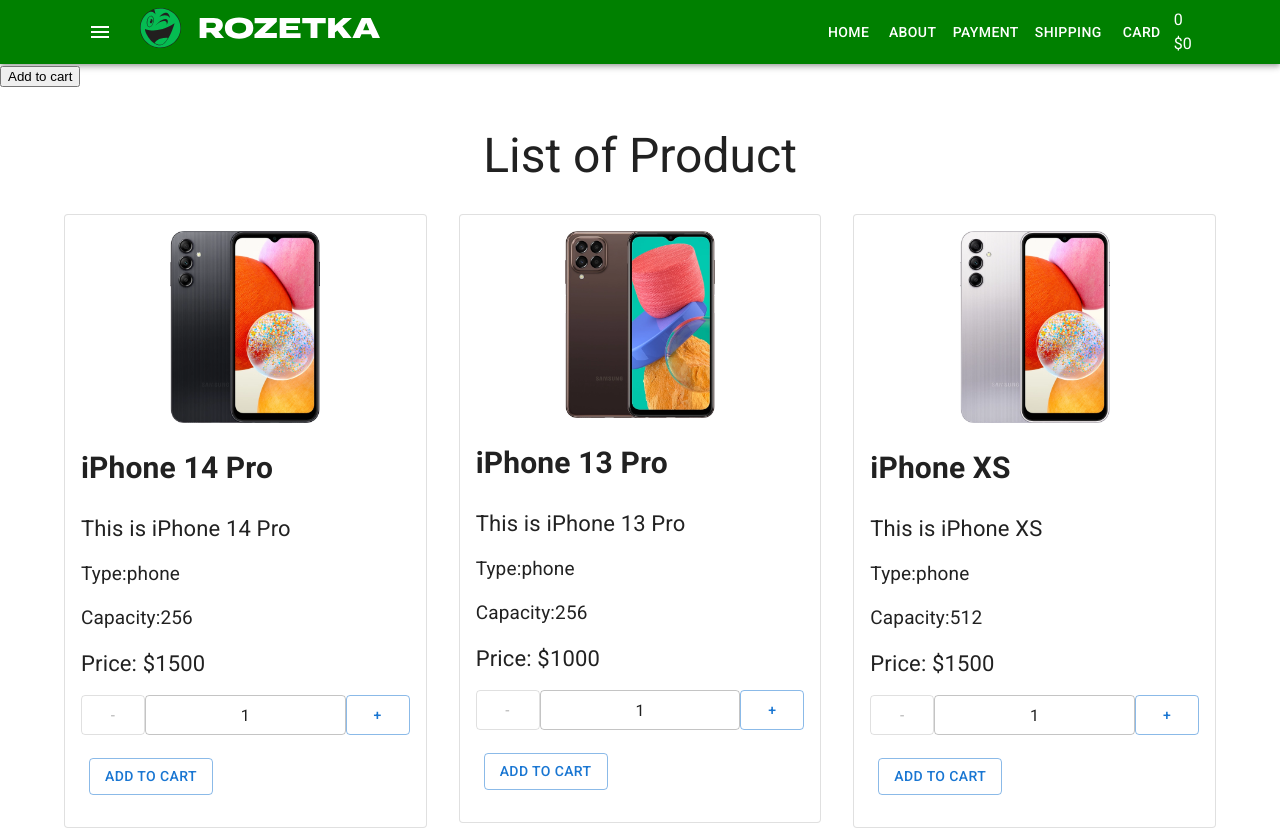
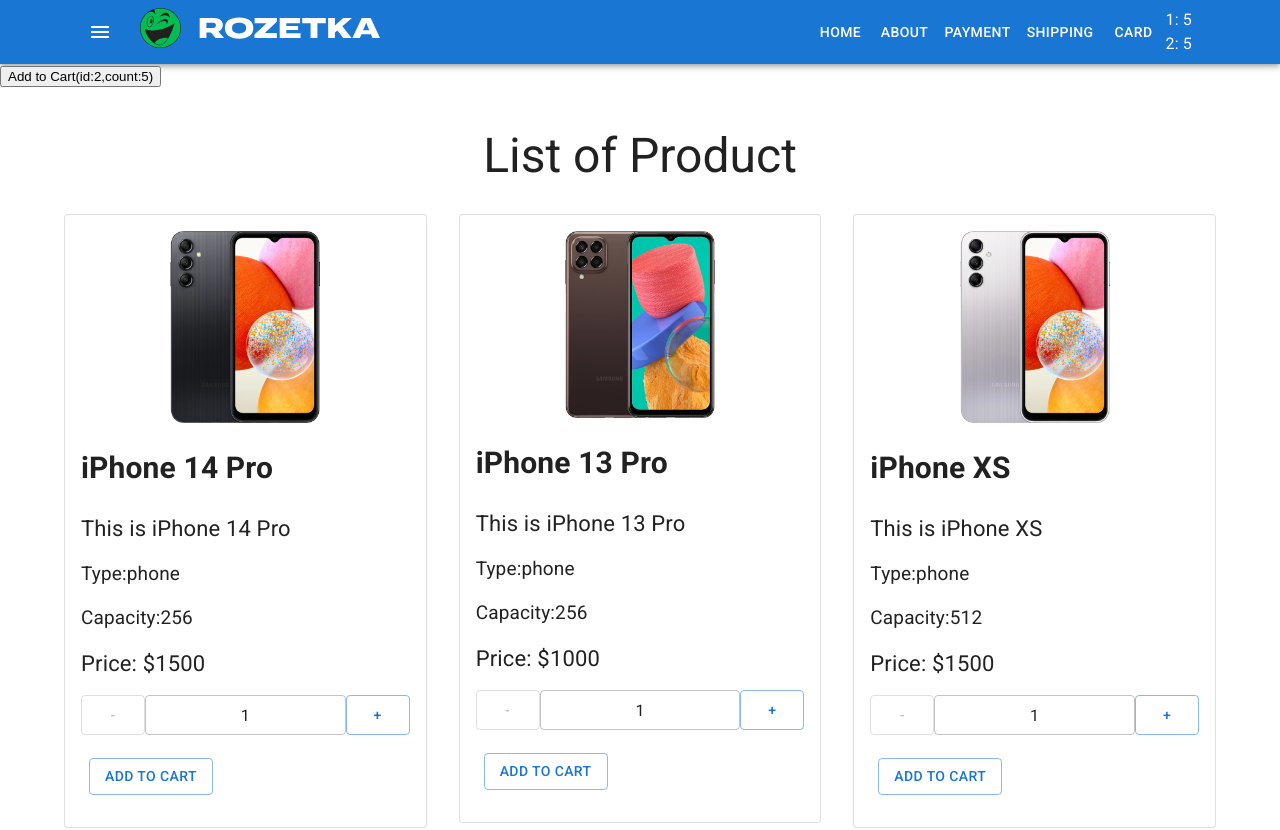
Before and after one commit to Volodymyr-VNB/react-shop, a React (Create React App) app: page / in a window 1280 px wide. Shown: the top 830 px of the page. Built offline with nearby package versions, Linux system fonts and the light colour scheme.

Commit message:
добавили в корзину товар поштуно по типу

```diff
--- a/src/Container/App/App.tsx
+++ b/src/Container/App/App.tsx
@@ -4,48 +4,28 @@
 import Main from 'Container/Main/Main'
 import { useState } from 'react'
 
-type CartData = {
-    totalCount: number
-    totalPrice: number
+type ProductsInCart = {
+    [id: number]: number
 }
 
 const App = () => {
-    const [cartData, setCartData] = useState<CartData>({
-        totalCount: 0,
-        totalPrice: 0,
+    const [productsInCart, setProductsInCart] = useState<ProductsInCart>({
+        1: 5,
+        2: 5,
     })
-    const [man, setMan] = useState(5)
-    // App => Header => CartHeader
-    // =====================
-    // App => Main => Home =>
-    // ProductList => ProductListItem
-    const addProductToCart = (count:number,price:number) => {
-        setCartData((prevState)=>({
-            totalCount: prevState.totalCount+count,
-            totalPrice:prevState.totalPrice+count*price,
-        })
-            // totalCount: cartData.totalCount + 1,
-            // totalPrice: cartData.totalPrice + 300,
-        )
-    }
+
+    const addProductToCart = (count: number, price: number) => {}
 
     return (
-        <>
         <StyledEngineProvider injectFirst>
             <CssBaseline />
-                <Header cartData={cartData} />
-                <button onClick={() => addProductToCart(5, 500)}>
-                Add to cart
-            </button>
-
+            <Header productsInCart={productsInCart} />
+            <button>Add to Cart(id:2,count:5)</button>
             <Main
             addProductToCart={addProductToCart}
             />
         </StyledEngineProvider>
-
-
-
-        </>
     )
 }
+
 export default App
--- a/src/Container/Header/Header.tsx
+++ b/src/Container/Header/Header.tsx
@@ -1,34 +1,25 @@
-import AppBar from '@mui/material/AppBar';
-
-import Toolbar from '@mui/material/Toolbar';
-import Typography from '@mui/material/Typography';
-import Button from '@mui/material/Button';
-import IconButton from '@mui/material/IconButton';
-import MenuIcon from '@mui/icons-material/Menu';
+import AppBar from '@mui/material/AppBar'
+import Toolbar from '@mui/material/Toolbar'
+import IconButton from '@mui/material/IconButton'
+import MenuIcon from '@mui/icons-material/Menu'
+import { Container } from '@mui/material'
+import Logo from 'components/Logo/Logo'
+import Menu from 'components/Menu/Menu'
 
 import './Header.scss'
-import { Container } from '@mui/material';
-import Logo from 'components/Logo/Logo';
-import Menu from 'components/Menu/Menu';
-import { groupEnd } from 'console';
-import { green } from '@mui/material/colors';
-import CardHeader from 'components/CardHeader/CardHeader';
-
-
+import CartHeader from 'components/CartHeader/CartHeader'
 
 type Props = {
-  cartData:{
-  totalCount: number
-    totalPrice: number}
+    productsInCart: {
+        [id: number]: number
+    }
 }
 
-const Header = ({cartData}: Props) => {
+const Header = ({ productsInCart }: Props) => {
     return (
-    <AppBar position="static"
-            className='fon'
-    >
-      <Container className='fon'>
-        <Toolbar>
+        <AppBar position="static" className="app-bar">
+            <Container>
+                <Toolbar className="test">
                     <IconButton
                         size="large"
                         edge="start"
@@ -36,20 +27,15 @@
                         aria-label="menu"
                         sx={{ mr: 2 }}
                     >
-
                         <MenuIcon />
                     </IconButton>
                     <Logo />
-          <Menu/>
-          <CardHeader
-          cartData={cartData}
-          />
+                    <Menu />
+                    <CartHeader productsInCart={productsInCart} />
                 </Toolbar>
             </Container>
         </AppBar>
-
-
-
     )
 }
+
 export default Header
--- a/src/Container/Main/Main.tsx
+++ b/src/Container/Main/Main.tsx
@@ -3,6 +3,7 @@
 
 type Props = {
   addProductToCart:(count:number,price:number)=>void
+
 }
 const Main = ({addProductToCart}: Props) => {
   return (
@@ -11,6 +12,7 @@
     }}
     >
        <Home
+
        addProductToCart={addProductToCart}
        />
     </Container>
--- a/src/Pages/Home/Home.tsx
+++ b/src/Pages/Home/Home.tsx
@@ -2,11 +2,13 @@
 
 type Props = {
     addProductToCart:(count:number,price:number)=>void
+    // ProductsInCart :{    [id:number]:Number }
   }
 const Home = ({addProductToCart}: Props) => {
     return (
         <>
             <ProductList
+            // ProductsInCart={ProductsInCart}
             addProductToCart={addProductToCart}
             />
         </>
--- a/src/components/CardHeader/CardHeader.tsx
+++ /dev/null
@@ -1,14 +0,0 @@
-type Props = {
-  cartData:{
-    totalCount: number
-      totalPrice: number}
-}
-const CardHeader = ({cartData}: Props) => {
-  return (
-    <div>
-        <div>{cartData.totalCount}</div>
-        <div>${cartData.totalPrice}</div>
-    </div>
-  )
-}
-export default CardHeader
--- /dev/null
+++ b/src/components/CartHeader/CartHeader.tsx
@@ -0,0 +1,20 @@
+type Props = {
+  productsInCart: {
+      [id: number]: number
+  }
+}
+
+const CartHeader = ({ productsInCart }: Props) => {
+  console.log(Object.keys(productsInCart))
+  return (
+      <div>
+          {Object.keys(productsInCart).map((productId) => (
+              <div>
+                  {productId}: {productsInCart[parseInt(productId)]}
+              </div>
+          ))}
+      </div>
+  )
+}
+
+export default CartHeader
--- a/src/components/Products/ProductList.tsx
+++ b/src/components/Products/ProductList.tsx
@@ -4,6 +4,7 @@
 
 type Props = {
   addProductToCart:(count:number,price:number)=>void
+  // ProductsInCart :{    [id:number]:Number }
 }
 const ProductList = ({addProductToCart}: Props) => {
   return (
--- a/src/components/Products/ProductsListItem.tsx
+++ b/src/components/Products/ProductsListItem.tsx
@@ -16,6 +16,7 @@
     price: number
     image: string
     addProductToCart:(count:number,price:number)=>void
+    // ProductsInCart :{    [id:number]:Number }
 }
 const ProductsListItem = ({
     title,
```
Lines whose indentation alone changed are shown as unchanged.
